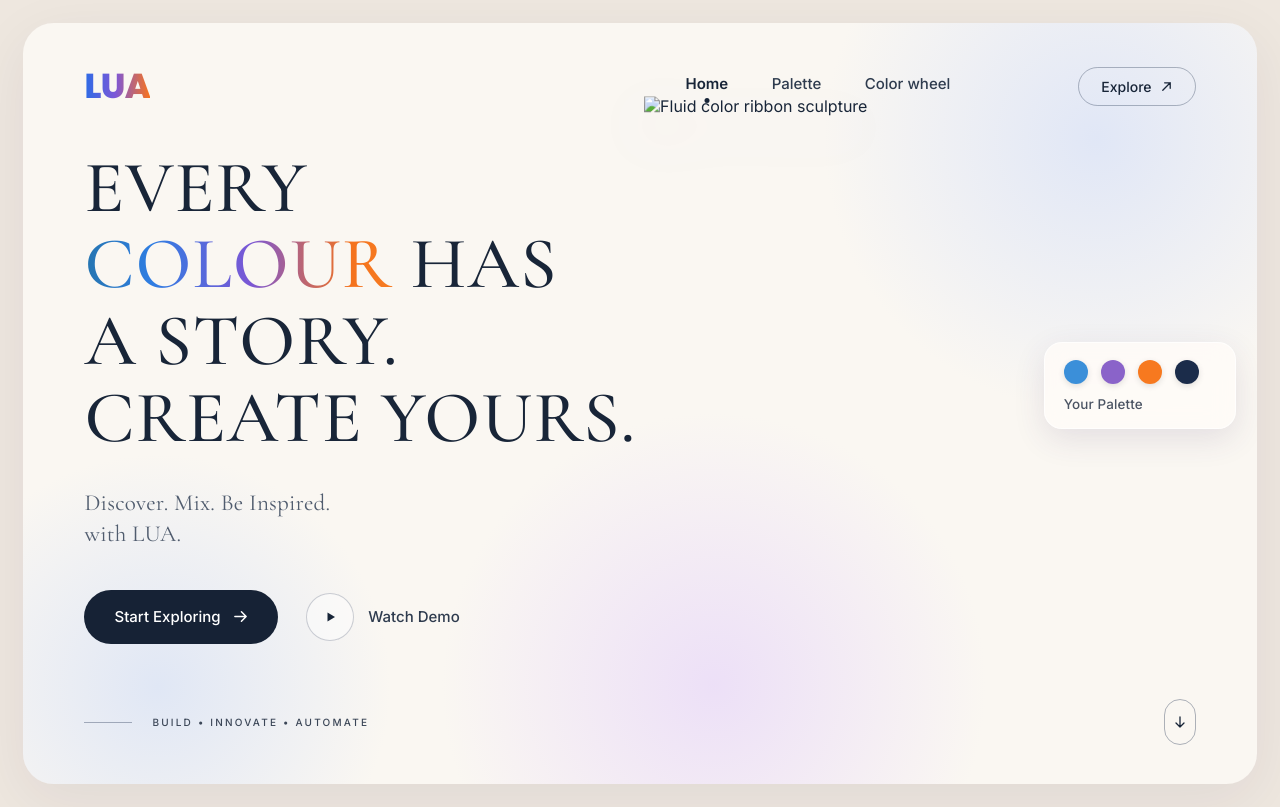
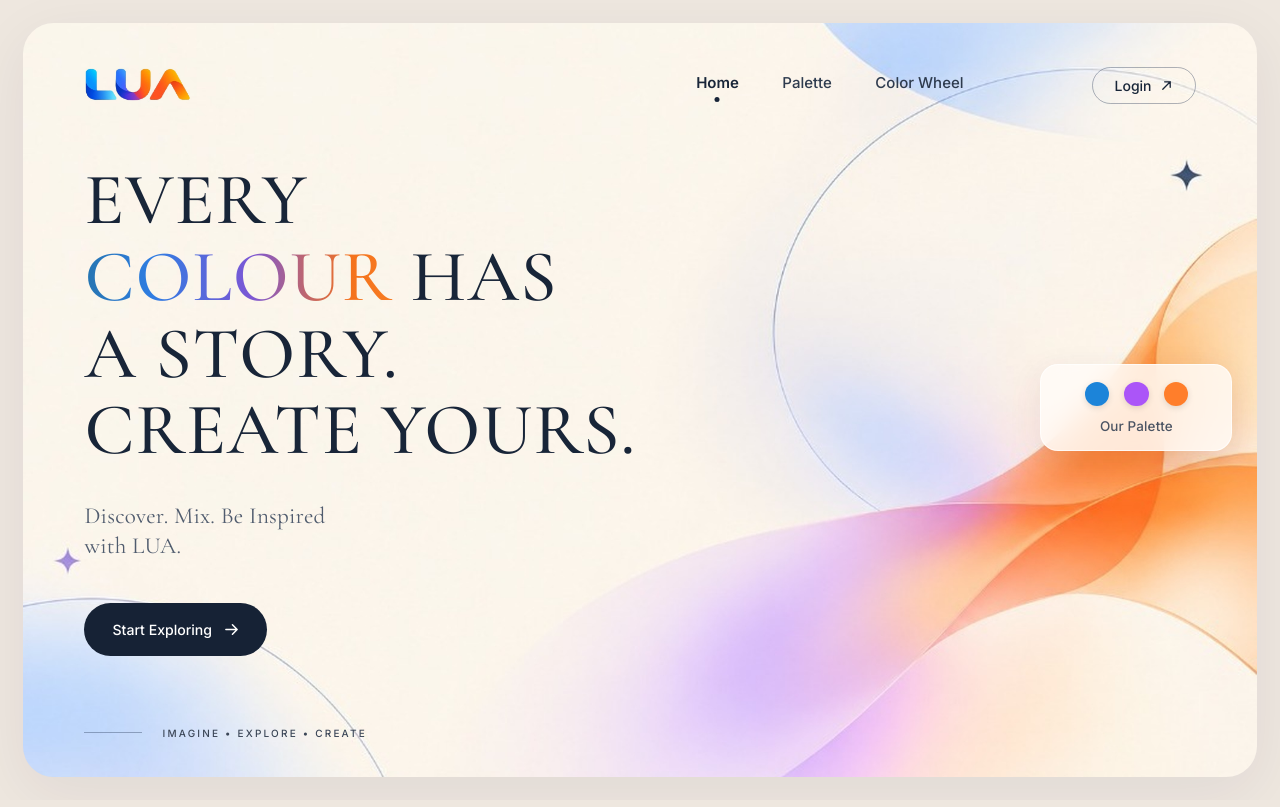
Before and after one commit to sanjay-devz/palettepair-web-project, a website: page home/home.html in a window 1280 px wide. Drawn offline with nearby package versions, Linux system fonts and the light colour scheme.

Commit message:
files added to repo

```diff
--- a/home/home.css
+++ b/home/home.css
@@ -64,42 +64,10 @@ button {
     flex-direction: column;
     justify-content: space-between;
     overflow: hidden;
-    background: var(--cream);
+    background: var(--cream) url('card-bg.jpg') no-repeat center center;
+    background-size: cover;
     border-radius: clamp(22px, 2.4vw, 36px);
     box-shadow: 0 16px 60px rgba(45, 35, 65, 0.07);
-}
-
-/* Ambient soft background glow shapes */
-.blob {
-    position: absolute;
-    border-radius: 50%;
-    pointer-events: none;
-}
-
-.b1 {
-    width: 46%;
-    aspect-ratio: 1;
-    top: -22%;
-    right: -10%;
-    background: radial-gradient(circle, rgba(220, 228, 247, 0.95) 0%, rgba(220, 228, 247, 0) 68%);
-    opacity: 0.9;
-}
-
-.b2 {
-    width: 38%;
-    aspect-ratio: 1;
-    bottom: -18%;
-    left: -8%;
-    background: radial-gradient(circle, rgba(216, 226, 246, 0.9) 0%, rgba(216, 226, 246, 0) 70%);
-    opacity: 0.85;
-}
-
-.b3 {
-    width: 48%;
-    aspect-ratio: 1;
-    bottom: -26%;
-    left: 32%;
-    background: radial-gradient(circle, rgba(232, 216, 249, 0.75) 0%, rgba(255, 255, 255, 0) 65%);
 }
 
 /* Header Navigation */
@@ -113,20 +81,22 @@ button {
 }
 
 .logo {
-    font-family: 'Poppins', sans-serif;
-    font-weight: 800;
-    font-size: clamp(28px, 2.7vw, 38px);
-    letter-spacing: -0.02em;
+    display: inline-flex;
+    align-items: center;
     line-height: 1;
-    background: linear-gradient(90deg, #2b6ce6 0%, #7d57d7 48%, #f8741e 100%);
-    -webkit-background-clip: text;
-    background-clip: text;
-    color: transparent;
-    transition: opacity 0.2s;
+    transition: opacity 0.2s, transform 0.2s;
 }
 
 .logo:hover {
     opacity: 0.9;
+    transform: scale(1.02);
+}
+
+.logo-img {
+    height: clamp(28px, 2.8vw, 38px);
+    width: auto;
+    object-fit: contain;
+    display: block;
 }
 
 .links {
@@ -170,13 +140,13 @@ button {
     display: inline-flex;
     align-items: center;
     gap: 8px;
-    padding: 10px 22px;
-    border: 1px solid rgba(27, 44, 74, 0.32);
+    padding: 9px 22px;
+    border: 1px solid rgba(27, 44, 74, 0.35);
     border-radius: 999px;
     font-size: clamp(14px, 1.05vw, 16px);
     font-weight: 500;
     color: var(--navy);
-    transition: background 0.2s, border-color 0.2s;
+    transition: background 0.2s, border-color 0.2s, transform 0.2s;
 }
 
 .btn-outline svg {
@@ -185,7 +155,8 @@ button {
 
 .btn-outline:hover {
     background: rgba(27, 44, 74, 0.05);
-    border-color: rgba(27, 44, 74, 0.5);
+    border-color: rgba(27, 44, 74, 0.55);
+    transform: translateY(-1px);
 }
 
 .btn-outline:hover svg {
@@ -234,7 +205,7 @@ button {
     z-index: 2;
     flex: 1;
     display: grid;
-    grid-template-columns: minmax(0, 1.05fr) minmax(0, 1.15fr);
+    grid-template-columns: minmax(0, 1.15fr) minmax(0, 1fr);
     align-items: center;
     padding: 0 0 0 var(--pad);
 }
@@ -280,21 +251,19 @@ h1 {
 .actions {
     display: flex;
     align-items: center;
-    gap: clamp(18px, 2.2vw, 32px);
     margin-top: clamp(28px, 3.2vw, 44px);
-    flex-wrap: wrap;
 }
 
 .btn-dark {
     display: inline-flex;
     align-items: center;
     gap: 12px;
-    padding: 0 30px;
-    height: clamp(50px, 4.2vw, 58px);
+    padding: 0 28px;
+    height: clamp(48px, 4.2vw, 56px);
     border-radius: 999px;
     background: #162235;
     color: #ffffff;
-    font-size: clamp(15px, 1.15vw, 17px);
+    font-size: clamp(14px, 1.1vw, 16px);
     font-weight: 500;
     transition: transform 0.2s, box-shadow 0.2s, background 0.2s;
 }
@@ -313,100 +282,43 @@ h1 {
     transform: translateX(3px);
 }
 
-.demo {
-    display: inline-flex;
-    align-items: center;
-    gap: 14px;
-    font-size: clamp(15px, 1.15vw, 17px);
-    font-weight: 500;
-    color: #2e3b4e;
-    transition: color 0.2s;
-}
-
-.demo:hover {
-    color: var(--navy);
-}
-
-.play {
-    display: grid;
-    place-items: center;
-    width: clamp(44px, 3.8vw, 50px);
-    aspect-ratio: 1;
-    border: 1px solid rgba(27, 44, 74, 0.22);
-    border-radius: 50%;
-    background: rgba(255, 255, 255, 0.45);
-    color: var(--navy);
-    padding-left: 2px;
-    transition: background 0.2s, transform 0.2s, border-color 0.2s;
-}
-
-.demo:hover .play {
-    background: rgba(255, 255, 255, 0.85);
-    transform: scale(1.05);
-    border-color: rgba(27, 44, 74, 0.4);
-}
-
 /* Hero Visual Art Section */
 .visual {
     position: relative;
     align-self: stretch;
-    min-height: clamp(420px, 44vw, 680px);
+    min-height: clamp(380px, 42vw, 620px);
     display: flex;
     align-items: center;
     justify-content: flex-end;
     overflow: visible;
-    --px: 0px;
-    --py: 0px;
-}
-
-.float {
-    position: absolute;
-    inset: 0;
-    display: flex;
-    align-items: center;
-    justify-content: flex-end;
-    animation: drift 9s ease-in-out infinite;
-    pointer-events: none;
-}
-
-.hero-ribbon-img {
-    width: 100%;
-    max-width: 720px;
-    height: 100%;
-    object-fit: contain;
-    object-position: right center;
-    transform: translate(var(--px), var(--py));
-    transition: transform 0.35s ease-out;
-    filter: drop-shadow(0 20px 30px rgba(90, 70, 160, 0.12));
-    user-select: none;
-    -webkit-user-drag: none;
 }
 
 /* Floating interactive Palette Card */
 .palette-card {
     position: absolute;
-    right: 3.5%;
-    top: 42%;
-    width: clamp(170px, 15vw, 226px);
+    right: 4.5%;
+    top: 44%;
+    width: clamp(160px, 15vw, 215px);
     padding: clamp(14px, 1.3vw, 18px) clamp(16px, 1.5vw, 22px);
     border-radius: 18px;
-    background: rgba(255, 252, 248, 0.82);
+    background: rgba(255, 252, 248, 0.84);
     backdrop-filter: blur(14px);
     -webkit-backdrop-filter: blur(14px);
-    border: 1px solid rgba(255, 255, 255, 0.65);
-    box-shadow: 0 10px 32px rgba(65, 50, 110, 0.12);
+    border: 1px solid rgba(255, 255, 255, 0.7);
+    box-shadow: 0 10px 32px rgba(65, 50, 110, 0.1);
     z-index: 4;
     transition: transform 0.25s ease, box-shadow 0.25s ease;
 }
 
 .palette-card:hover {
     transform: translateY(-2px);
-    box-shadow: 0 14px 40px rgba(65, 50, 110, 0.16);
+    box-shadow: 0 14px 40px rgba(65, 50, 110, 0.14);
 }
 
 .dots {
     display: flex;
-    gap: clamp(10px, 1vw, 16px);
+    gap: clamp(12px, 1.2vw, 18px);
+    justify-content: center;
 }
 
 .dot {
@@ -431,6 +343,7 @@ h1 {
     font-weight: 500;
     color: #4b5463;
     letter-spacing: 0.01em;
+    text-align: center;
     transition: color 0.2s;
 }
 
@@ -445,7 +358,7 @@ h1 {
 }
 
 .rule {
-    width: 48px;
+    width: 58px;
     height: 1px;
     background: rgba(27, 44, 74, 0.35);
 }
@@ -459,45 +372,6 @@ h1 {
     color: #3b4657;
 }
 
-.scroll {
-    margin-left: auto;
-    display: grid;
-    place-items: center;
-    width: 32px;
-    height: 46px;
-    border: 1px solid rgba(27, 44, 74, 0.35);
-    border-radius: 16px;
-    color: var(--navy);
-    background: transparent;
-    transition: background 0.2s, border-color 0.2s, transform 0.2s;
-}
-
-.scroll:hover {
-    background: rgba(27, 44, 74, 0.06);
-    border-color: rgba(27, 44, 74, 0.6);
-    transform: translateY(2px);
-}
-
-/* Animation keyframes */
-@keyframes drift {
-    0%, 100% {
-        transform: translateY(0);
-    }
-    50% {
-        transform: translateY(-10px);
-    }
-}
-
-@media (prefers-reduced-motion: reduce) {
-    .float {
-        animation: none;
-    }
-
-    .hero-ribbon-img {
-        transition: none;
-    }
-}
-
 /* Responsive: Tablet and Mobile */
 @media (max-width: 900px) {
     .nav {
@@ -507,7 +381,7 @@ h1 {
 
     .btn-outline {
         margin-left: auto;
-        padding: 9px 18px;
+        padding: 8px 18px;
     }
 
     .burger {
@@ -559,20 +433,17 @@ h1 {
     }
 
     .visual {
-        min-height: 0;
-        aspect-ratio: 1 / 0.9;
-        margin-top: 10px;
+        min-height: 220px;
+        margin-top: 20px;
         width: 100%;
         justify-content: center;
     }
 
-    .hero-ribbon-img {
-        object-position: center;
-    }
-
     .palette-card {
-        top: 48%;
-        right: 6%;
+        position: relative;
+        right: auto;
+        top: auto;
+        margin: 20px auto;
         width: clamp(160px, 44vw, 215px);
     }
 }
@@ -587,7 +458,7 @@ h1 {
     }
 
     .rule {
-        width: 28px;
+        width: 32px;
     }
 
     .tag {
--- a/home/home.html
+++ b/home/home.html
@@ -8,7 +8,7 @@
     <link rel="preconnect" href="https://fonts.googleapis.com">
     <link rel="preconnect" href="https://fonts.gstatic.com" crossorigin>
     <link
-        href="https://fonts.googleapis.com/css2?family=Cormorant+Garamond:wght@400;500;600&family=Inter:wght@400;500;600&family=Poppins:wght@700;800&display=swap"
+        href="https://fonts.googleapis.com/css2?family=Cormorant+Garamond:wght@400;500;600&family=Inter:wght@400;500;600&display=swap"
         rel="stylesheet">
     <link rel="stylesheet" href="home.css">
 </head>
@@ -16,20 +16,17 @@
 <body>
     <div class="page">
         <main class="card">
-            <!-- Ambient pastel background glows -->
-            <span class="blob b1" aria-hidden="true"></span>
-            <span class="blob b2" aria-hidden="true"></span>
-            <span class="blob b3" aria-hidden="true"></span>
-
             <!-- Navigation header -->
             <header class="nav">
-                <a class="logo" href="#" aria-label="LUA home">LUA</a>
+                <a class="logo" href="#" aria-label="LUA home">
+                    <img src="logo.png" alt="LUA" class="logo-img" width="130" height="44" />
+                </a>
                 <nav class="links" id="menu" aria-label="Main">
                     <a href="#" class="active">Home</a>
                     <a href="#palette">Palette</a>
-                    <a href="#wheel">Color wheel</a>
+                    <a href="#wheel">Color Wheel</a>
                 </nav>
-                <a class="btn-outline" href="#">Explore
+                <a class="btn-outline" href="../login/public.html">Login
                     <svg width="13" height="13" viewBox="0 0 14 14" fill="none" stroke="currentColor" stroke-width="1.4"
                         stroke-linecap="round" stroke-linejoin="round" aria-hidden="true">
                         <path d="M3 11 11 3M5 3h6v6" />
@@ -43,36 +40,28 @@
             <section class="hero">
                 <div class="copy">
                     <h1>EVERY<br><span class="grad">COLOUR</span> HAS<br>A STORY.<br>CREATE YOURS.</h1>
-                    <p class="sub">Discover. Mix. Be Inspired.<br>with LUA.</p>
+                    <p class="sub">Discover. Mix. Be Inspired<br>with LUA.</p>
                     <div class="actions">
-                        <a class="btn-dark" href="#">Start Exploring
+                        <a class="btn-dark" href="../palette_pair/index.html">Start Exploring
                             <svg width="15" height="15" viewBox="0 0 16 16" fill="none" stroke="currentColor"
                                 stroke-width="1.6" stroke-linecap="round" stroke-linejoin="round" aria-hidden="true">
                                 <path d="M2 8h12M9 3l5 5-5 5" />
                             </svg>
                         </a>
-                        <a class="demo" href="#"><span class="play"><svg width="12" height="12" viewBox="0 0 12 12" aria-hidden="true">
-                                    <path d="M2.5 1.5v9l7.5-4.5z" fill="currentColor" />
-                                </svg></span>Watch Demo</a>
                     </div>
                 </div>
 
                 <div class="visual" id="visual">
-                    <div class="float">
-                        <img class="hero-ribbon-img" src="hero-ribbon.png" alt="Fluid color ribbon sculpture" width="540" height="540" />
-                    </div>
                     <div class="palette-card" id="palette">
                         <div class="dots">
-                            <button class="dot" data-hex="#3B8FD9" style="background:#3b8fd9"
-                                aria-label="Copy #3B8FD9" title="Copy #3B8FD9"></button>
-                            <button class="dot" data-hex="#8A63C9" style="background:#8a63c9"
-                                aria-label="Copy #8A63C9" title="Copy #8A63C9"></button>
-                            <button class="dot" data-hex="#F7791F" style="background:#f7791f"
-                                aria-label="Copy #F7791F" title="Copy #F7791F"></button>
-                            <button class="dot" data-hex="#1B2C4A" style="background:#1b2c4a"
-                                aria-label="Copy #1B2C4A" title="Copy #1B2C4A"></button>
+                            <button class="dot" data-hex="#1C84D9" style="background:#1c84d9"
+                                aria-label="Copy #1C84D9" title="Copy #1C84D9"></button>
+                            <button class="dot" data-hex="#AB55F8" style="background:#ab55f8"
+                                aria-label="Copy #AB55F8" title="Copy #AB55F8"></button>
+                            <button class="dot" data-hex="#FF7E2B" style="background:#ff7e2b"
+                                aria-label="Copy #FF7E2B" title="Copy #FF7E2B"></button>
                         </div>
-                        <p id="paletteLabel">Your Palette</p>
+                        <p id="paletteLabel">Our Palette</p>
                     </div>
                 </div>
             </section>
@@ -80,12 +69,7 @@
             <!-- Bottom footer -->
             <footer class="foot">
                 <span class="rule" aria-hidden="true"></span>
-                <span class="tag">BUILD &bull; INNOVATE &bull; AUTOMATE</span>
-                <button class="scroll" id="scrollBtn" aria-label="Scroll down"><svg width="14" height="14"
-                        viewBox="0 0 14 14" fill="none" stroke="currentColor" stroke-width="1.3" stroke-linecap="round"
-                        stroke-linejoin="round" aria-hidden="true">
-                        <path d="M7 2v10M3 8l4 4 4-4" />
-                    </svg></button>
+                <span class="tag">IMAGINE &bull; EXPLORE &bull; CREATE</span>
             </footer>
         </main>
     </div>
```
Also changed, not shown: home/home.js (+1 -24 lines), home/card-bg.jpg (added).
